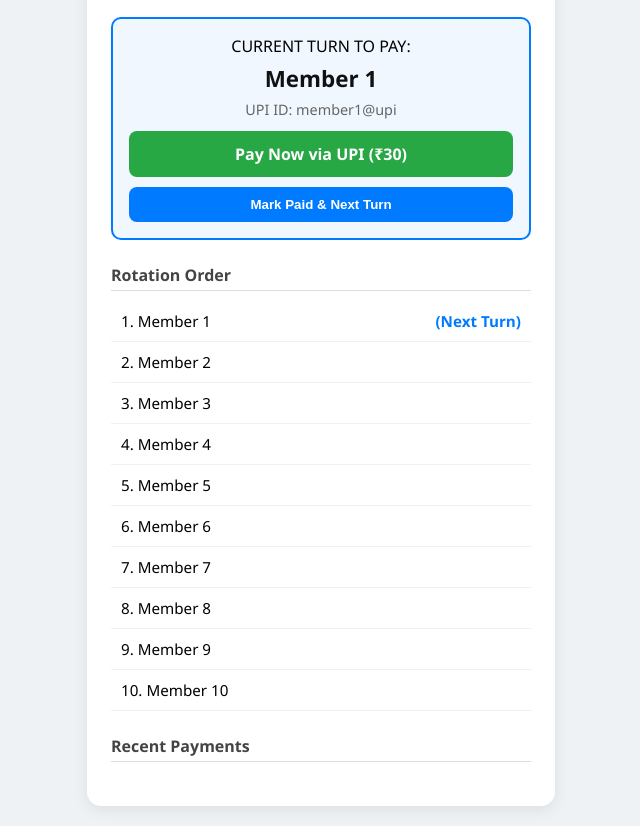
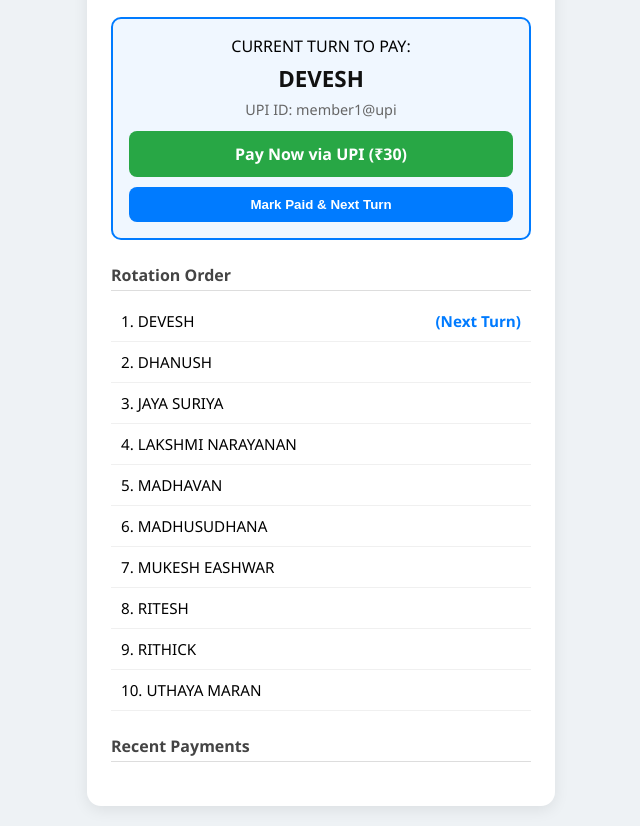
Before and after one commit to Ritesh-y-2100/WATER_CAN_TRACKER, a plain HTML site: page index.html in a window 1280 px wide. Shown: the part 80-906 px from the top of the page, without its empty margins (319-959 px from the left). Drawn offline with Linux system fonts and the light colour scheme.

Commit message:
Updated names and UPI details

```diff
--- a/index.html
+++ b/index.html
@@ -95,7 +95,8 @@
     <div id="currentUpi" class="upi-info">UPI: ---</div>
 
     <!-- Direct UPI Payment Button -->
-    <a id="payNowBtn" href="#" class="btn-pay">Pay Now via UPI (₹30)</a>
+    <a id="payNowBtn" href="upi://pay?pa=ritesh.y01012008@okicici&pn=WaterCan&am=30&cu=INR" class="btn-pay">Pay Now via UPI (₹30)</a>
+
 
     <!-- Manual Confirmation Button -->
     <button class="btn-confirm" onclick="markPaid()">Mark Paid & Next Turn</button>
@@ -111,16 +112,16 @@
 <script>
   // Add your 10 members with their names and UPI IDs here
   const defaultMembers = [
-    { name: "Member 1", upi: "member1@upi" },
-    { name: "Member 2", upi: "member2@upi" },
-    { name: "Member 3", upi: "member3@upi" },
-    { name: "Member 4", upi: "member4@upi" },
-    { name: "Member 5", upi: "member5@upi" },
-    { name: "Member 6", upi: "member6@upi" },
-    { name: "Member 7", upi: "member7@upi" },
-    { name: "Member 8", upi: "member8@upi" },
-    { name: "Member 9", upi: "member9@upi" },
-    { name: "Member 10", upi: "member10@upi" }
+    { name: "DEVESH", upi: "member1@upi" },
+    { name: "DHANUSH", upi: "member2@upi" },
+    { name: "JAYA SURIYA", upi: "member3@upi" },
+    { name: "LAKSHMI NARAYANAN", upi: "member4@upi" },
+    { name: "MADHAVAN", upi: "member5@upi" },
+    { name: "MADHUSUDHANA", upi: "member6@upi" },
+    { name: "MUKESH EASHWAR", upi: "member7@upi" },
+    { name: "RITESH", upi: "member8@upi" },
+    { name: "RITHICK", upi: "member9@upi" },
+    { name: "UTHAYA MARAN", upi: "member10@upi" }
   ];
 
   const WATER_CAN_PRICE = "30"; // Set the cost of 1 water can here
```
